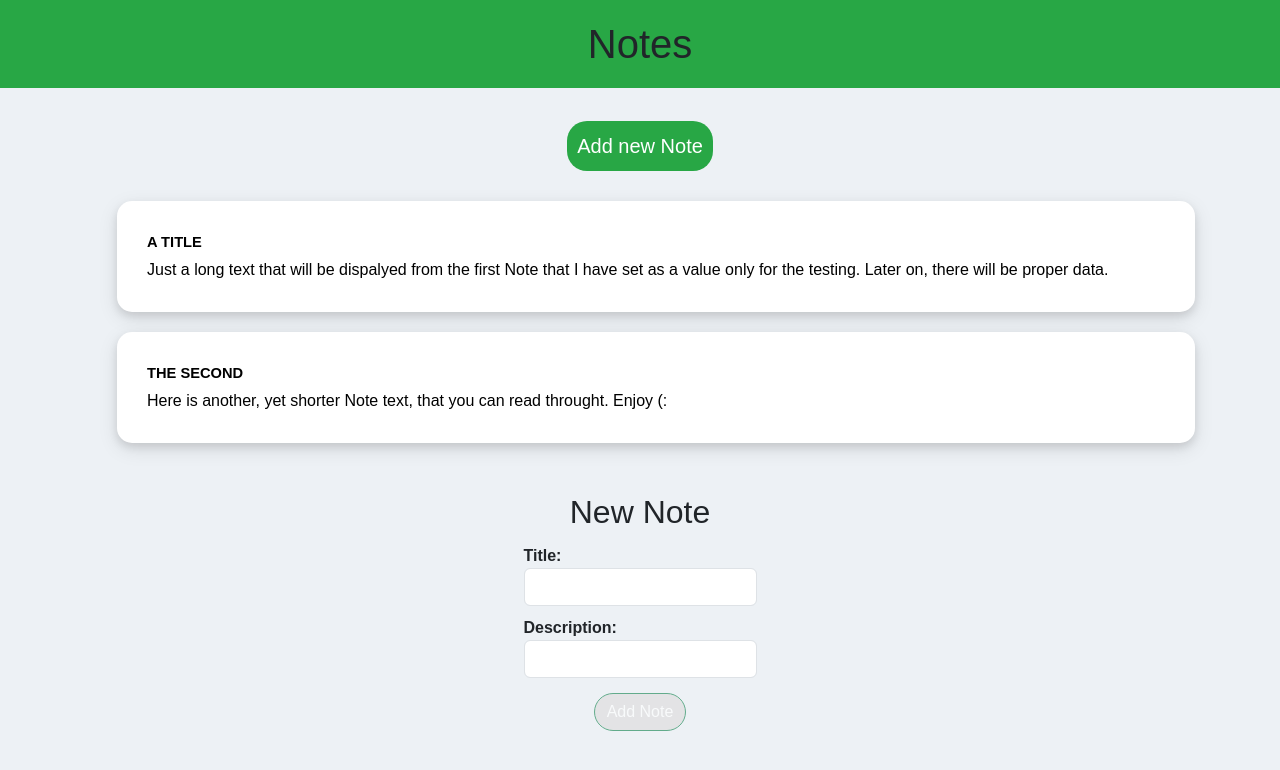
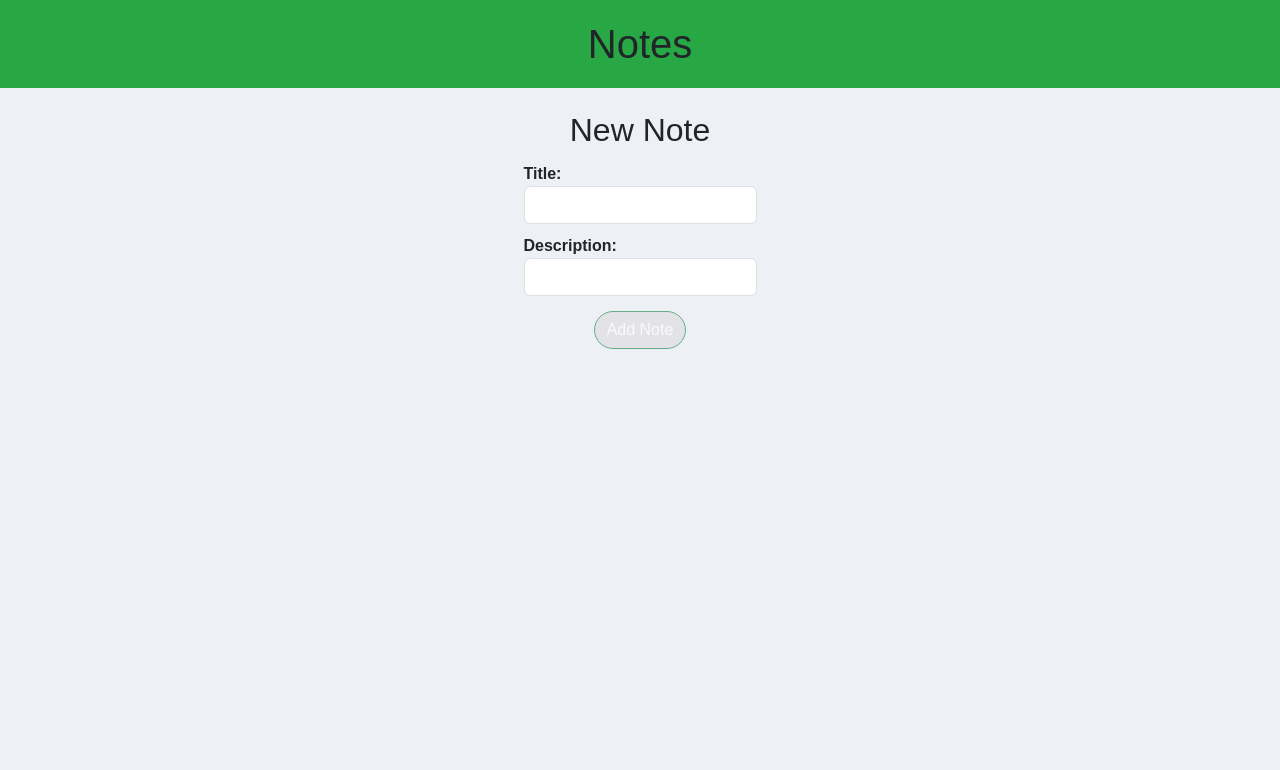
Before and after one commit to EdonShala/Note-App, an Angular app: page /new in a window 1280 px wide. Shown: the top 770 px of the page. Built offline with nearby package versions, Linux system fonts and the light colour scheme.

Commit message:
ES/NA-003 fixed routing

```diff
--- a/src/app/add-note/add-note.component.ts
+++ b/src/app/add-note/add-note.component.ts
@@ -1,9 +1,10 @@
-import { Component } from '@angular/core';
+import { Component, inject } from '@angular/core';
 import { ReactiveFormsModule } from '@angular/forms';
 import { FormGroup, FormControl, Validators } from '@angular/forms';
 import { Notes } from '../../notes';
 import { CommonModule } from '@angular/common';
 import { FormErrorComponent } from '../form-error/form-error.component';
+import { Router } from '@angular/router';
 
 @Component({
   selector: 'app-add-note',
@@ -13,6 +14,7 @@ import { FormErrorComponent } from '../form-error/form-error.component';
   imports: [ReactiveFormsModule, CommonModule, FormErrorComponent],
 })
 export class AddNoteComponent {
+  router = inject(Router);
   addNoteForm = new FormGroup({
     title: new FormControl('', Validators.required),
     description: new FormControl(''),
@@ -34,6 +36,8 @@ export class AddNoteComponent {
       };
       Notes.unshift(newNote);
       this.addNoteForm.reset();
+
+      this.router.navigateByUrl('/');
     }
   }
 }
--- a/src/app/app.component.html
+++ b/src/app/app.component.html
@@ -1,3 +1,4 @@
 <app-header />
-<app-notes-list />
-<app-add-note />
+<router-outlet />
+<!-- <app-notes-list />
+<app-add-note /> -->
--- a/src/app/app.component.ts
+++ b/src/app/app.component.ts
@@ -1,5 +1,5 @@
 import { Component } from '@angular/core';
-import { RouterOutlet } from '@angular/router';
+import { RouterModule, RouterOutlet } from '@angular/router';
 import { HeaderComponent } from './header/header.component';
 import { NotesListComponent } from './note-list/notes-list.component';
 import { FormControl, ReactiveFormsModule } from '@angular/forms';
@@ -14,6 +14,7 @@ import { AddNoteComponent } from './add-note/add-note.component';
     NotesListComponent,
     ReactiveFormsModule,
     AddNoteComponent,
+    RouterModule,
   ],
   templateUrl: './app.component.html',
   styleUrl: './app.component.scss',
--- a/src/app/app.config.ts
+++ b/src/app/app.config.ts
@@ -1,8 +1,7 @@
 import { ApplicationConfig } from '@angular/core';
 import { provideRouter } from '@angular/router';
-
 import { routes } from './app.routes';
 
 export const appConfig: ApplicationConfig = {
-  providers: [provideRouter(routes)]
+  providers: [provideRouter(routes)],
 };
--- a/src/app/note-list/notes-list.component.html
+++ b/src/app/note-list/notes-list.component.html
@@ -1,6 +1,6 @@
 <div class="container">
   <nav>
-    <button class="btn btn-success" routerLink="./new">Add new Note</button>
+    <button class="btn btn-success" routerLink="/new">Add new Note</button>
   </nav>
   <ul class="notes">
     @for (note of notes; track $index) {
--- a/src/app/note-list/notes-list.component.ts
+++ b/src/app/note-list/notes-list.component.ts
@@ -1,11 +1,13 @@
 import { Component } from '@angular/core';
 import { Notes } from '../../notes';
+import { RouterModule, RouterOutlet } from '@angular/router';
 
 @Component({
   selector: 'app-notes-list',
   standalone: true,
   templateUrl: './notes-list.component.html',
   styleUrl: './notes-list.component.scss',
+  imports: [RouterOutlet, RouterModule],
 })
 export class NotesListComponent {
   notes = Notes;
```
Also changed, not shown: src/app/app.routes.ts (+8 -1 lines).
